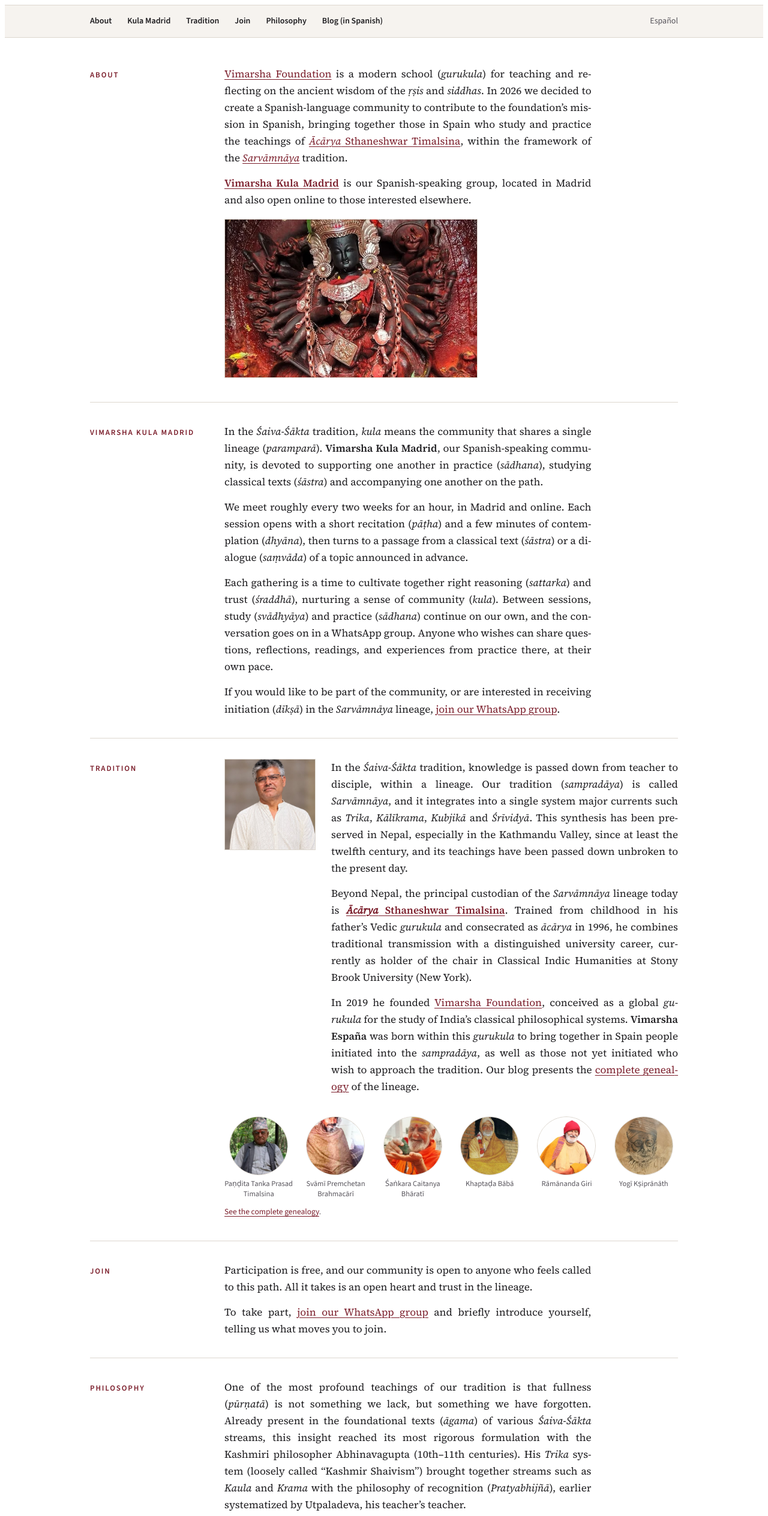
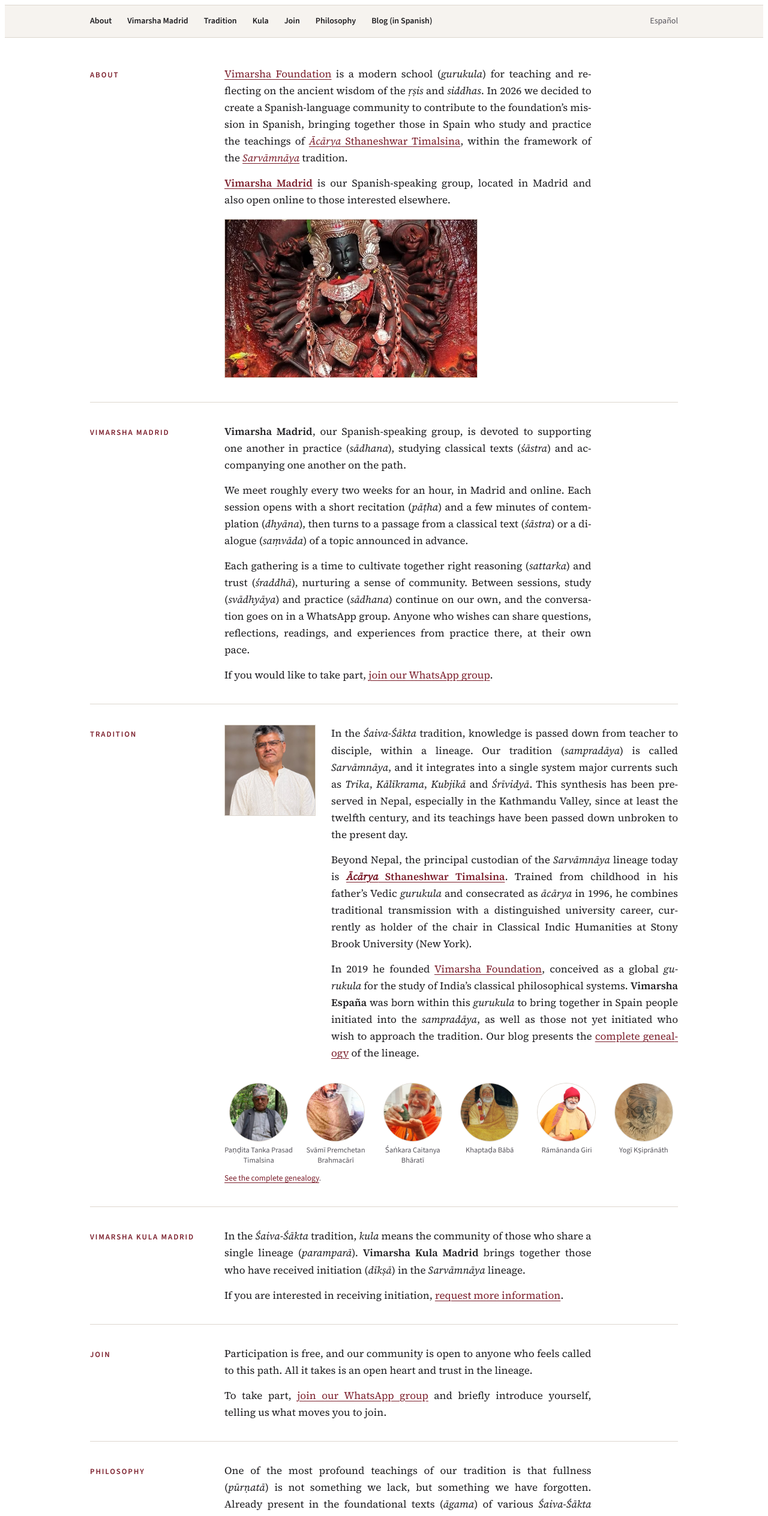
Before and after one commit to circulo-vimarsha/web, a plain HTML site: page en/index.html in a window 1280 px wide. Shown: the part 121-2648 px from the top of the page at 60% size. Drawn offline with nearby package versions, Linux system fonts and the light colour scheme; a web font is replaced by a local one.

Commit message:
Split: Vimarsha Madrid (open group) and Vimarsha Kula Madrid (initiates, info on dīkṣā) (ES/EN)
Co-Authored-By: Claude Opus 5.5 <noreply@anthropic.com>
Claude-Session: https://claude.ai/code/session_01EWVhVTewhJ6jLuCCD3vkCs

```diff
--- a/en/index.html
+++ b/en/index.html
@@ -3,11 +3,11 @@
 <head>
 <meta charset="utf-8">
 <meta name="viewport" content="width=device-width,initial-scale=1">
-<meta name="description" content="Vimarsha Foundation in Spain. Study and practice of the Śaiva-Śākta tradition in the Sarvāmnāya lineage, with Ācārya Sthaneshwar Timalsina. Vimarsha Kula Madrid, a Spanish-speaking community located in Madrid and open online.">
+<meta name="description" content="Vimarsha Foundation in Spain. Study and practice of the Śaiva-Śākta tradition in the Sarvāmnāya lineage, with Ācārya Sthaneshwar Timalsina. Vimarsha Madrid, a Spanish-speaking group located in Madrid and open online.">
 <meta property="og:type" content="website">
 <meta property="og:site_name" content="Vimarsha España">
 <meta property="og:title" content="Vimarsha España">
-<meta property="og:description" content="Vimarsha Foundation in Spain. Study and practice of the Śaiva-Śākta tradition in the Sarvāmnāya lineage, with Ācārya Sthaneshwar Timalsina. Vimarsha Kula Madrid, a Spanish-speaking community located in Madrid and open online.">
+<meta property="og:description" content="Vimarsha Foundation in Spain. Study and practice of the Śaiva-Śākta tradition in the Sarvāmnāya lineage, with Ācārya Sthaneshwar Timalsina. Vimarsha Madrid, a Spanish-speaking group located in Madrid and open online.">
 <meta property="og:url" content="https://circulo-vimarsha.github.io/web/en/">
 <meta property="og:image" content="https://circulo-vimarsha.github.io/web/blog/img/og-acaryaji.jpg?v=2">
 <meta property="og:image:width" content="1200">
@@ -122,15 +122,16 @@ footer .wrap{padding-block:22px;display:flex;flex-wrap:wrap;justify-content:spac
     <img class="logo" src="../blog/img/logo.png" alt="Vimarsha España logo">
     <div>
       <h1><span class="nw"><strong>Vimarsha España</strong></span></h1>
-      <div class="sub"><strong>Vimarsha Kula Madrid</strong></div>
+      <div class="sub"><strong>Vimarsha Madrid</strong></div>
     </div>
   </div>
 </header>
 <nav class="gut" aria-label="Sections">
   <div class="wrap">
     <a href="#about">About</a>
-    <a href="#kula">Kula Madrid</a>
+    <a href="#madrid">Vimarsha Madrid</a>
     <a href="#tradition">Tradition</a>
+    <a href="#kula">Kula</a>
     <a href="#join">Join</a>
     <a href="#philosophy">Philosophy</a>
     <a href="../blog/" hreflang="es">Blog (in Spanish)</a>
@@ -144,18 +145,18 @@ footer .wrap{padding-block:22px;display:flex;flex-wrap:wrap;justify-content:spac
       <h2 id="h-about">About</h2>
       <div class="body">
         <p><a href="https://www.vimarshafoundation.org/">Vimarsha Foundation</a> is a modern school (<i>gurukula</i>) for teaching and reflecting on the ancient wisdom of the <i>ṛṣis</i> and <i>siddhas</i>. In 2026 we decided to create a Spanish-language community to contribute to the foundation’s mission in Spanish, bringing together those in Spain who study and practice the teachings of <a href="acaryaji.html"><i>Ācārya</i> Sthaneshwar Timalsina</a>, within the framework of the <a href="../blog/sarvamnaya.html" hreflang="es"><i>Sarvāmnāya</i></a> tradition.</p>
-        <p><a href="#kula"><strong>Vimarsha Kula Madrid</strong></a> is our Spanish-speaking group, located in Madrid and also open online to those interested elsewhere.</p>
+        <p><a href="#madrid"><strong>Vimarsha Madrid</strong></a> is our Spanish-speaking group, located in Madrid and also open online to those interested elsewhere.</p>
         <figure class="pfig"><img src="../blog/img/devi.jpg" alt="Cult image of a many-armed goddess adorned with silver jewelry" loading="lazy"></figure>
       </div>
     </section>
 
-    <section id="kula" aria-labelledby="h-act">
-      <h2 id="h-act">Vimarsha Kula Madrid</h2>
+    <section id="madrid" aria-labelledby="h-act">
+      <h2 id="h-act">Vimarsha Madrid</h2>
       <div class="body">
-        <p>In the <i>Śaiva-Śākta</i> tradition, <i>kula</i> means the community that shares a single lineage (<i>paramparā</i>). <strong>Vimarsha Kula Madrid</strong>, our Spanish-speaking community, is devoted to supporting one another in practice (<i>sādhana</i>), studying classical texts (<i>śāstra</i>) and accompanying one another on the path.</p>
+        <p><strong>Vimarsha Madrid</strong>, our Spanish-speaking group, is devoted to supporting one another in practice (<i>sādhana</i>), studying classical texts (<i>śāstra</i>) and accompanying one another on the path.</p>
         <p>We meet roughly every two weeks for an hour, in Madrid and online. Each session opens with a short recitation (<i>pāṭha</i>) and a few minutes of contemplation (<i>dhyāna</i>), then turns to a passage from a classical text (<i>śāstra</i>) or a dialogue (<i>saṃvāda</i>) of a topic announced in advance.</p>
-        <p>Each gathering is a time to cultivate together right reasoning (<i>sattarka</i>) and trust (<i>śraddhā</i>), nurturing a sense of community (<i>kula</i>). Between sessions, study (<i>svādhyāya</i>) and practice (<i>sādhana</i>) continue on our own, and the conversation goes on in a WhatsApp group. Anyone who wishes can share questions, reflections, readings, and experiences from practice there, at their own pace.</p>
-        <p>If you would like to be part of the community, or are interested in receiving initiation (<i>dīkṣā</i>) in the <i>Sarvāmnāya</i> lineage, <a href="https://chat.whatsapp.com/EgHevPymmdCJQdfUuL418B" rel="noopener">join our WhatsApp group</a>.</p>
+        <p>Each gathering is a time to cultivate together right reasoning (<i>sattarka</i>) and trust (<i>śraddhā</i>), nurturing a sense of community. Between sessions, study (<i>svādhyāya</i>) and practice (<i>sādhana</i>) continue on our own, and the conversation goes on in a WhatsApp group. Anyone who wishes can share questions, reflections, readings, and experiences from practice there, at their own pace.</p>
+        <p>If you would like to take part, <a href="https://chat.whatsapp.com/EgHevPymmdCJQdfUuL418B" rel="noopener">join our WhatsApp group</a>.</p>
       </div>
     </section>
 
@@ -171,6 +172,14 @@ footer .wrap{padding-block:22px;display:flex;flex-wrap:wrap;justify-content:spac
           </div>
         </div>
         <figure class="gurus"><ul><li><img src="../blog/img/linaje/tanka-prasad.jpg" alt="" loading="lazy"><span>Paṇḍita Tanka Prasad Timalsina</span></li><li><img src="../blog/img/linaje/premchetan.jpg" alt="" loading="lazy"><span>Svāmī Premchetan Brahmacārī</span></li><li><img src="../blog/img/linaje/shankara-caitanya.jpg" alt="" style="object-position:68% 20%" loading="lazy"><span>Śaṅkara Caitanya Bhāratī</span></li><li><img src="../blog/img/linaje/khaptad-baba.jpg" alt="" loading="lazy"><span>Khaptaḍa Bābā</span></li><li><img src="../blog/img/linaje/ramananda-giri.jpg" alt="" style="object-position:58% 22%" loading="lazy"><span>Rāmānanda Giri</span></li><li><img src="../blog/img/linaje/kshipranath.jpg" alt="" style="object-position:50% 40%" loading="lazy"><span>Yogī Kṣiprānāth</span></li></ul><figcaption><a href="../blog/linaje.html" hreflang="es">See the complete genealogy</a>.</figcaption></figure>
+      </div>
+    </section>
+
+    <section id="kula" aria-labelledby="h-kula">
+      <h2 id="h-kula">Vimarsha Kula Madrid</h2>
+      <div class="body">
+        <p>In the <i>Śaiva-Śākta</i> tradition, <i>kula</i> means the community of those who share a single lineage (<i>paramparā</i>). <strong>Vimarsha Kula Madrid</strong> brings together those who have received initiation (<i>dīkṣā</i>) in the <i>Sarvāmnāya</i> lineage.</p>
+        <p>If you are interested in receiving initiation, <a href="https://chat.whatsapp.com/EgHevPymmdCJQdfUuL418B" rel="noopener">request more information</a>.</p>
       </div>
     </section>
 
@@ -191,7 +200,7 @@ footer .wrap{padding-block:22px;display:flex;flex-wrap:wrap;justify-content:spac
         <p>As its name indicates, the school of recognition invites us to recognize (<i>pratyabhijñā</i>) that the whole of reality, ourselves included, is consciousness (<i>caitanya</i>), the indissoluble unity of manifestation (<i>prakāśa</i>) and reflexivity (<i>vimarśa</i>). It is a monist ontology, inseparable from contemplative praxis. It thus shares with the <a href="../blog/advaita.html" hreflang="es"><i>Advaita Vedānta</i></a> of Śaṅkarācārya the affirmation of a non-dual absolute, but does not deny its creative, dynamic and immanent dimension (<i>śakti</i>). This is why it describes itself as a supreme non-dualism (<i>paramādvaita</i>), one that does not exclude the diversity of the world but embraces it.</p>
         <p>What limits us, then, is not the phenomenal world. It is universal consciousness (<i>Paramaśiva</i>) itself that, by virtue of its freedom (<i>svātantrya</i>), contracts (<i>saṃkoca</i>), veils its fullness and experiences itself as a plurality of finite subjects, whose field of experience is articulated into seemingly independent objects. Liberation (<i>mokṣa</i>) therefore consists in remembering our own nature (<i>svarūpa</i>) as that fullness, until subject and object are discovered to be poles of a single, undivided consciousness (<i>saṃvit</i>). We are speaking, then, of an awakening that does not wait for death (<i>jīvanmukti</i>), and in which even the motor, cognitive and phenomenal limitation of the psychophysical subject (<i>jīva</i>) is revealed as a particularized expression of consciousness. Hence the delighted wonder (<i>camatkāra</i>) with which consciousness revels in the diversity of states (<i>bhāva</i>) and flavors (<i>rasa</i>) that limitation and multiplicity make possible. This is not, therefore, a philosophy centered on mere intellectual speculation, but an experiential philosophy whose character is fundamentally soteriological. Study (<i>svādhyāya</i>) and practice (<i>sādhana</i>) are thus means directed toward the realization of the indissoluble unity (<i>sāmarasya</i>) of <i>Śiva</i> and <i>Śakti</i>, consciousness and its self-reflexive dynamism.</p>
         <figure class="pfig"><img src="../blog/img/siddhilaksmi.jpg" alt="Bronze sculpture of Siddhilakṣmī, a many-armed goddess in a dancing posture" loading="lazy"><figcaption><i>Siddhilakṣmī</i>, a form of <i>Mahādevī</i> revered at the heart of the Nepalese tradition. Bronze, Nepal. Image: Vimarsha Foundation.</figcaption></figure>
-        <p>This unity does not abolish relationship. The tradition recognizes <i>śakti</i> as a living “you” who can be addressed, so that nonduality itself leaves room for encounter. Devotion (<i>bhakti</i>) is thus not a return to dualism, but the relational play of a consciousness that divides itself in order to love and recognize itself. Utpaladeva himself, who systematized the philosophy of recognition, expressed this in his hymns (<i>Śivastotrāvalī</i>), where nondual thought addresses the absolute as a “you.” For this reason, in our <i>kula</i>, study is not an end in itself. Right reasoning (<i>sattarka</i>), trust (<i>śraddhā</i>) and devotion (<i>bhakti</i>) are understood as facets of a single realization.</p>
+        <p>This unity does not abolish relationship. The tradition recognizes <i>śakti</i> as a living “you” who can be addressed, so that nonduality itself leaves room for encounter. Devotion (<i>bhakti</i>) is thus not a return to dualism, but the relational play of a consciousness that divides itself in order to love and recognize itself. Utpaladeva himself, who systematized the philosophy of recognition, expressed this in his hymns (<i>Śivastotrāvalī</i>), where nondual thought addresses the absolute as a “you.” For this reason, in our group, study is not an end in itself. Right reasoning (<i>sattarka</i>), trust (<i>śraddhā</i>) and devotion (<i>bhakti</i>) are understood as facets of a single realization.</p>
         <p class="cta"><a class="btn" href="https://chat.whatsapp.com/EgHevPymmdCJQdfUuL418B" rel="noopener"><svg class="wa" viewBox="0 0 24 24" width="18" height="18" aria-hidden="true" focusable="false"><path fill="currentColor" d="M17.472 14.382c-.297-.149-1.758-.867-2.03-.967-.273-.099-.471-.148-.67.15-.197.297-.767.966-.94 1.164-.173.199-.347.223-.644.075-.297-.15-1.255-.463-2.39-1.475-.883-.788-1.48-1.761-1.653-2.059-.173-.297-.018-.458.13-.606.134-.133.298-.347.446-.52.149-.174.198-.298.298-.497.099-.198.05-.371-.025-.52-.075-.149-.669-1.612-.916-2.207-.242-.579-.487-.5-.669-.51-.173-.008-.371-.01-.57-.01-.198 0-.52.074-.792.372-.272.297-1.04 1.016-1.04 2.479 0 1.462 1.065 2.875 1.213 3.074.149.198 2.096 3.2 5.077 4.487.709.306 1.262.489 1.694.625.712.227 1.36.195 1.871.118.571-.085 1.758-.719 2.006-1.413.248-.694.248-1.289.173-1.413-.074-.124-.272-.198-.57-.347m-5.421 7.403h-.004a9.87 9.87 0 01-5.031-1.378l-.361-.214-3.741.982.998-3.648-.235-.374a9.86 9.86 0 01-1.51-5.26c.001-5.45 4.436-9.884 9.888-9.884 2.64 0 5.122 1.03 6.988 2.898a9.825 9.825 0 012.893 6.994c-.003 5.45-4.437 9.884-9.885 9.884m8.413-18.297A11.815 11.815 0 0012.05 0C5.495 0 .16 5.335.157 11.892c0 2.096.547 4.142 1.588 5.945L.057 24l6.305-1.654a11.882 11.882 0 005.683 1.448h.005c6.554 0 11.89-5.335 11.893-11.893a11.821 11.821 0 00-3.48-8.413z"/></svg>Join our WhatsApp group</a></p>
       </div>
     </section>
```
Also changed, not shown: acaryaji.html (+1 -1 lines), blog/advaita.html (+1 -1 lines), blog/aham.html (+1 -1 lines), blog/bhakti.html (+2 -2 lines), blog/index.html (+1 -1 lines), blog/linaje.html (+1 -1 lines), blog/mantra.html (+1 -1 lines), blog/sarvamnaya.html (+2 -2 lines), blog/vimarsa.html (+1 -1 lines), en/acaryaji.html (+1 -1 lines), index.html (+20 -11 lines).
